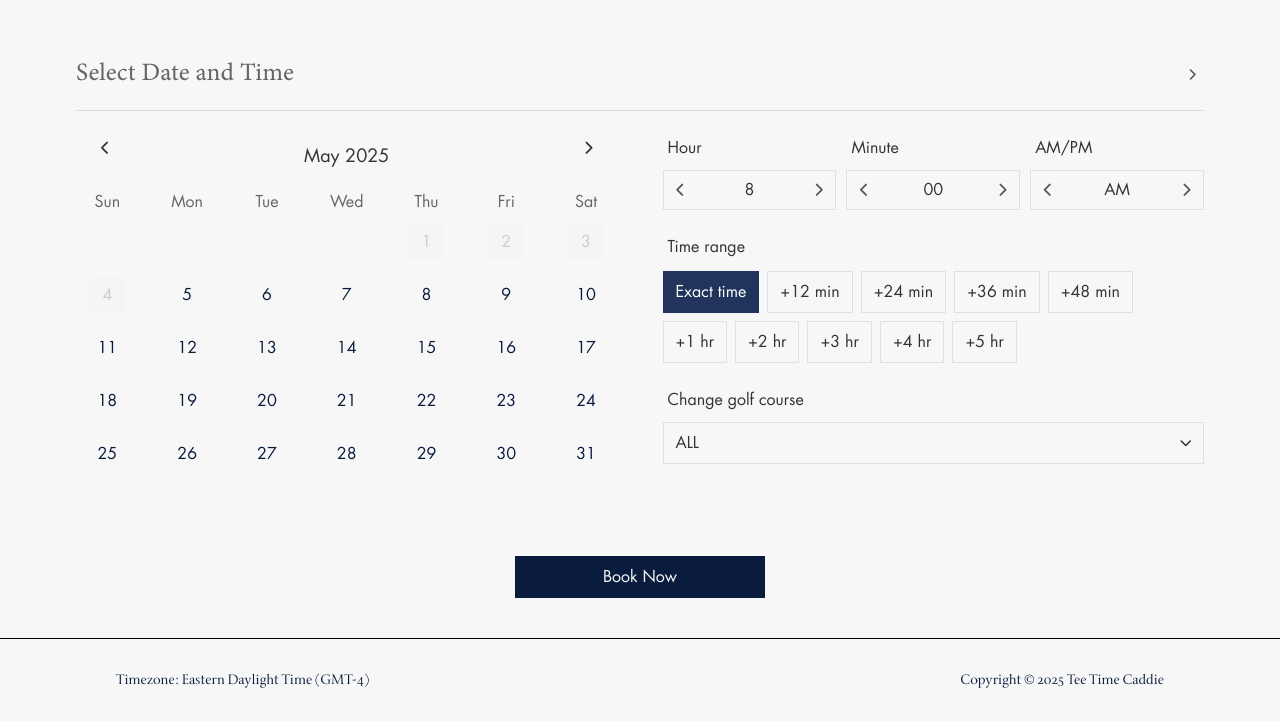
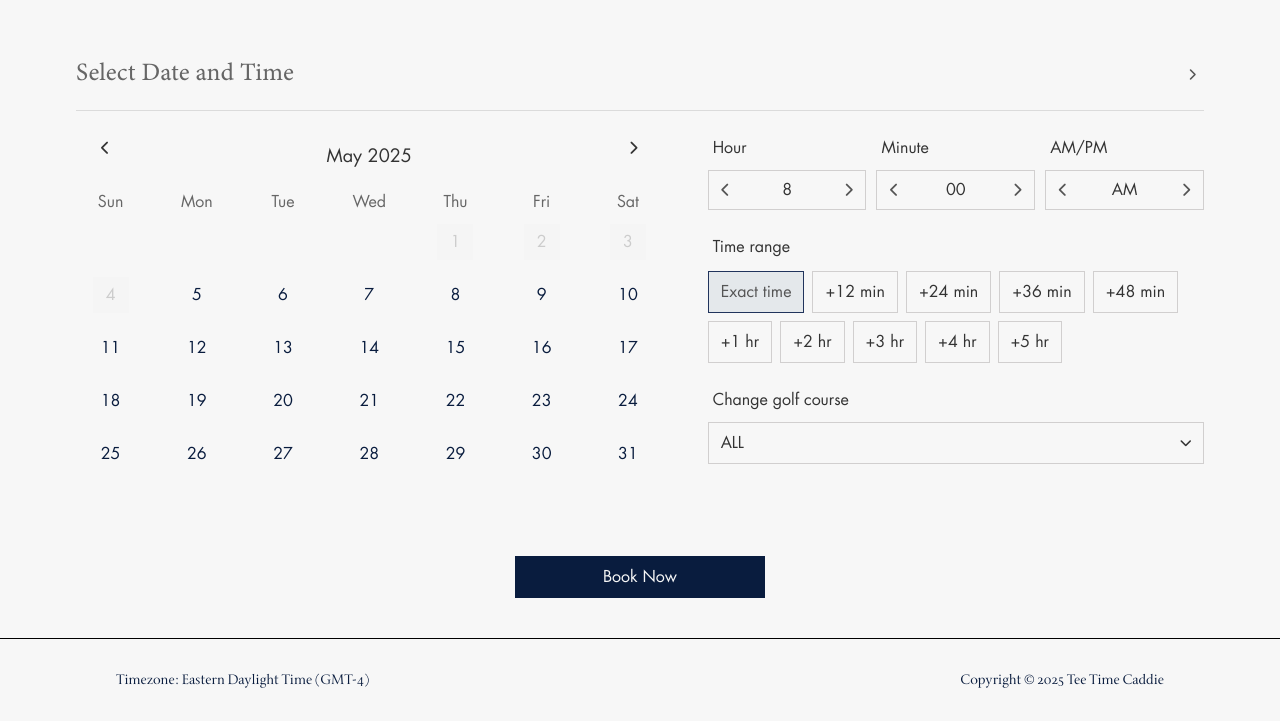
Before and after one commit to milicajovic/Tee-Time-Reservation-Bot, a Flask app: page / in a window 1280 px wide. Shown: the part 223-944 px from the top of the page. Run offline with Flask 3, Linux system fonts and the light colour scheme; parts of the project's set-up code (start-up, migrations or seed data) failed here and were passed over; some libraries are stand-ins or nearby versions.

Commit message:
Update styles.css

```diff
--- a/static/css/styles.css
+++ b/static/css/styles.css
@@ -245,7 +245,7 @@ body {
     align-items: center;
     justify-content: space-between;
     background-color: #f7f7f7;
-    border: 1px solid #e0e0e0;
+    border: 1px solid #d1cfcf;
     width: 100%;
     height: 40px;
     padding: 0 5px;
@@ -312,7 +312,7 @@ body {
     flex: 0 0 auto;
     padding: 8px 12px;
     background-color: #f7f7f7;
-    border: 1px solid #e0e0e0;
+    border: 1px solid #d1cfcf;
     cursor: pointer;
     font-family: 'Futura Light', sans-serif;
     font-size: 16px;
@@ -327,8 +327,8 @@ body {
 }
 
 .time-range-box.selected {
-    background-color: #21345C;
-    color: white;
+    background-color: #e4e8eb;
+    color: #555;
     border-color: #21345C;
 }
 
@@ -361,7 +361,7 @@ body {
 
 .course-dropdown-button {
     background: #f7f7f7;
-    border: 1px solid #e0e0e0;
+    border: 1px solid #d1cfcf;
     padding: 8px 12px;
     cursor: pointer;
     display: flex;
@@ -421,19 +421,19 @@ body {
     cursor: pointer;
     transition: background-color 0.2s ease;
     font-family: 'Futura Light', sans-serif;
-    color: #21345C;
+    color: #555;
     display: block;
     width: 100%;
     min-height: 30px;
 }
 
 .course-dropdown-option:hover {
-    background-color: #e4e8eb;
+    background-color: #f2f3f3;
 }
 
 
 .course-dropdown-option.selected {
-    background-color: #f7f7f7;
+    background-color: #e5e6e6;
     color: #091c3e;
 }
 
@@ -563,7 +563,7 @@ body {
 }
 
 .calendar-day:not(.disabled):hover:not(.active) {
-    background-color: #f0f0f0;
+    background-color: #e4e8eb;
     transform: scale(1.1);
 }
 
@@ -2415,12 +2415,12 @@ body {
 
     .calendar {
         flex: 1;
-        max-width: 48%;
+        max-width: 52%;
     }
 
     .right-container {
         flex: 1;
-        max-width: 48%;
+        max-width: 44%;
         padding-top: 5px;
     }
 }
```
